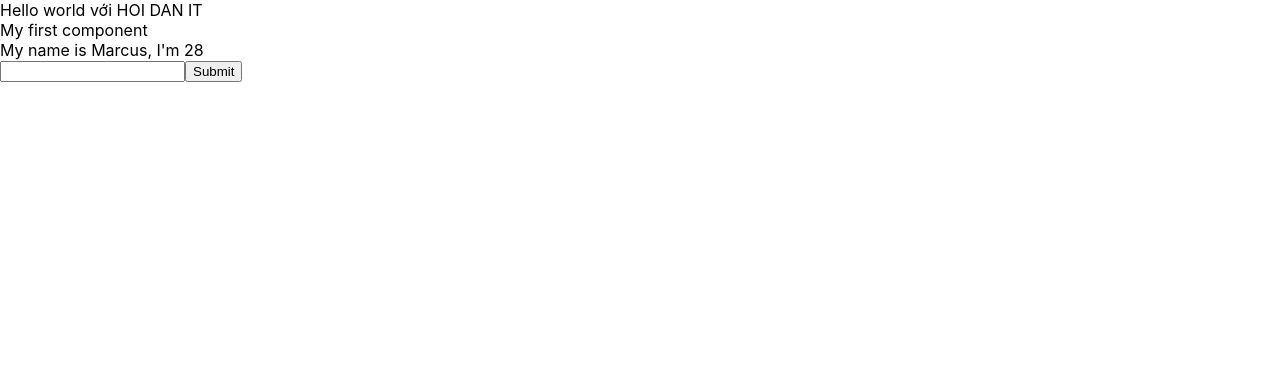
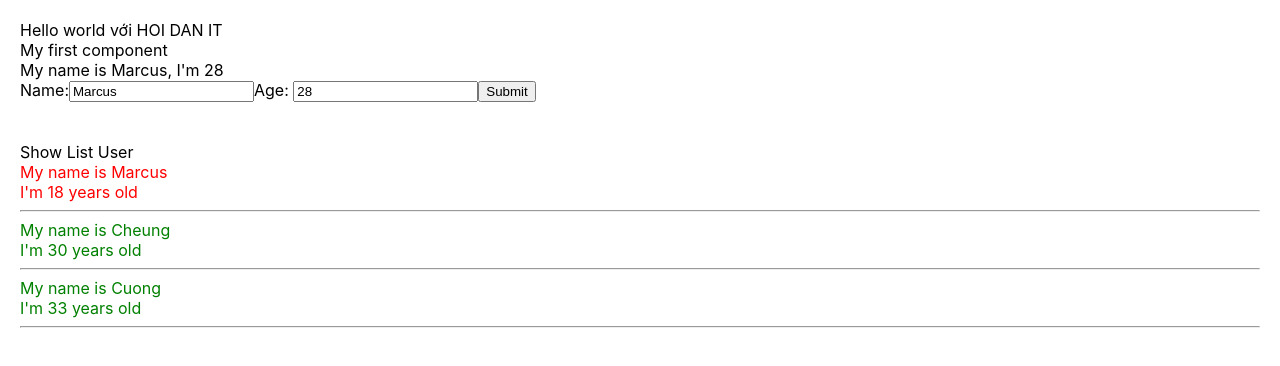
Before and after one commit to antking19/hoidanit-react-basic-course-again-1, a React (Create React App) app: page / in a window 1280 px wide. Shown: the top 366 px of the page. Built offline with nearby package versions, Linux system fonts and the light colour scheme.

Commit message:
video 26 - function as props

```diff
--- a/src/App.css
+++ b/src/App.css
@@ -1,15 +1,24 @@
 body {
+    padding: 20px;
     margin: 0;
-  font-family: -apple-system, BlinkMacSystemFont, 'Segoe UI', 'Roboto', 'Oxygen',
-    'Ubuntu', 'Cantarell', 'Fira Sans', 'Droid Sans', 'Helvetica Neue',
-    sans-serif;
+    font-family: -apple-system, BlinkMacSystemFont, "Segoe UI", "Roboto",
+        "Oxygen", "Ubuntu", "Cantarell", "Fira Sans", "Droid Sans",
+        "Helvetica Neue", sans-serif;
     -webkit-font-smoothing: antialiased;
     -moz-osx-font-smoothing: grayscale;
 }
 
 code {
-  font-family: source-code-pro, Menlo, Monaco, Consolas, 'Courier New',
+    font-family: source-code-pro, Menlo, Monaco, Consolas, "Courier New",
         monospace;
+}
+
+.green {
+    color: green;
+}
+
+.red {
+    color: red;
 }
 
 .App {
--- /dev/null
+++ b/src/components/AddUserInfor.js
@@ -0,0 +1,65 @@
+import React from "react";
+
+class AddUserInfor extends React.Component {
+    state = {
+        id: 1,
+        name: "Marcus",
+        age: 28,
+    };
+
+    handleClick() {
+        console.log(">> Click Event");
+        this.setState({
+            name: "Kien Cuong",
+            age: 33,
+        });
+    }
+
+    handleOnChangeInput = (event) => {
+        this.setState({
+            name: event.target.value,
+        });
+    };
+
+    handleOnChangeAge = (event) => {
+        this.setState({
+            age: event.target.value,
+        });
+    };
+
+    handleOnSubmitInput = (event) => {
+        event.preventDefault();
+
+        this.props.handleAddNewUser({
+            id: Math.floor(Math.random() * 100) + 1 + "-random",
+            name: this.state.name,
+            age: +this.state.age,
+        });
+    };
+    render() {
+        return (
+            <div>
+                My first component <br />
+                My name is {this.state.name}, I'm {this.state.age}
+                {/* <button onClick={() => this.handleClick()}>Click Me</button> */}
+                <form onSubmit={(event) => this.handleOnSubmitInput(event)}>
+                    Name:
+                    <input
+                        type="text"
+                        value={this.state.name}
+                        onChange={(event) => this.handleOnChangeInput(event)}
+                    />
+                    Age:{" "}
+                    <input
+                        type="text"
+                        value={this.state.age}
+                        onChange={(event) => this.handleOnChangeAge(event)}
+                    />
+                    <button>Submit</button>
+                </form>
+            </div>
+        );
+    }
+}
+
+export default AddUserInfor;
--- /dev/null
+++ b/src/components/DisplayInfor.js
@@ -0,0 +1,44 @@
+import React from "react";
+
+class DisplayInfor extends React.Component {
+    state = {
+        hideShowListUser: true,
+    };
+
+    handleHideShowListUser = () => {
+        this.setState({
+            hideShowListUser: !this.state.hideShowListUser,
+        });
+    };
+
+    render() {
+        const { listUsers } = this.props;
+        return (
+            <div>
+                <div onClick={() => this.handleHideShowListUser()}>
+                    {this.state.hideShowListUser
+                        ? "Show List User"
+                        : "Hide List User"}
+                </div>
+                {this.state.hideShowListUser && (
+                    <div>
+                        {listUsers.map((user, index) => {
+                            return (
+                                <div
+                                    key={index}
+                                    className={user.age >= 30 ? "green" : "red"}
+                                >
+                                    My name is {user.name} <br />
+                                    I'm {user.age} years old
+                                    <hr />
+                                </div>
+                            );
+                        })}
+                    </div>
+                )}
+            </div>
+        );
+    }
+}
+
+export default DisplayInfor;
--- a/src/components/MyComponent.js
+++ b/src/components/MyComponent.js
@@ -1,39 +1,30 @@
 import React from "react";
+import AddUserInfor from "./AddUserInfor";
+import DisplayInfor from "./DisplayInfor";
 
 class MyComponent extends React.Component {
     state = {
-        name: "Marcus",
-        age: 28,
+        listUsers: [
+            { id: 1, name: "Marcus", age: 18 },
+            { id: 2, name: "Cheung", age: 30 },
+            { id: 3, name: "Cuong", age: 33 },
+        ],
     };
 
-    handleClick() {
-        console.log(">> Click Event");
+    handleAddNewUser = (userObj) => {
+        console.log(userObj);
         this.setState({
-            name: "Kien Cuong",
-            age: 33,
-        });
-    }
-
-    handleOnChangeInput = (event) => {
-        event.preventDefault();
-        this.setState({
-            name: event.target.value,
+            listUsers: [userObj, ...this.state.listUsers],
         });
     };
 
     render() {
         return (
             <div>
-                My first component <br />
-                My name is {this.state.name}, I'm {this.state.age}
-                {/* <button onClick={() => this.handleClick()}>Click Me</button> */}
-                <form>
-                    <input
-                        type="text"
-                        onChange={(event) => this.handleOnChangeInput(event)}
-                    />
-                    <button>Submit</button>
-                </form>
+                <AddUserInfor handleAddNewUser={this.handleAddNewUser} />
+                <br />
+                <br />
+                <DisplayInfor listUsers={this.state.listUsers} />
             </div>
         );
     }
```
Lines whose indentation alone changed are shown as unchanged.
